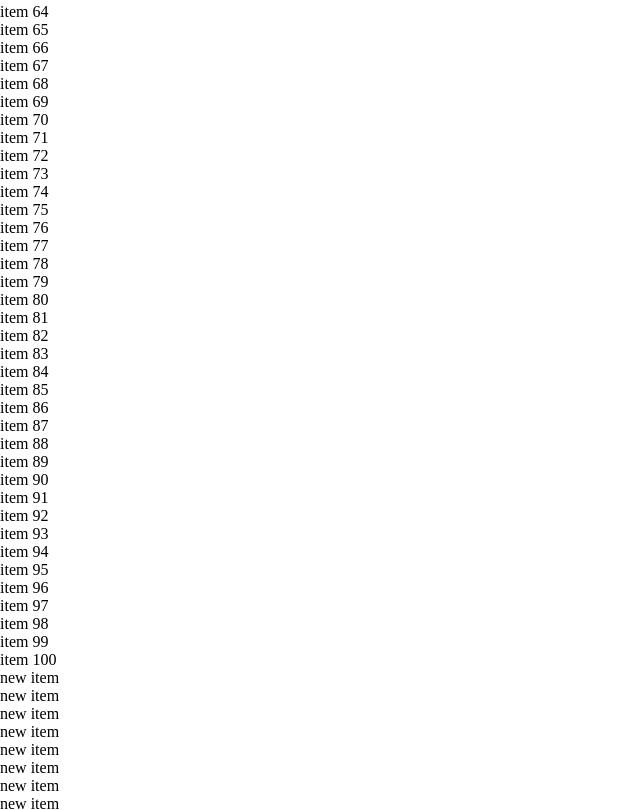
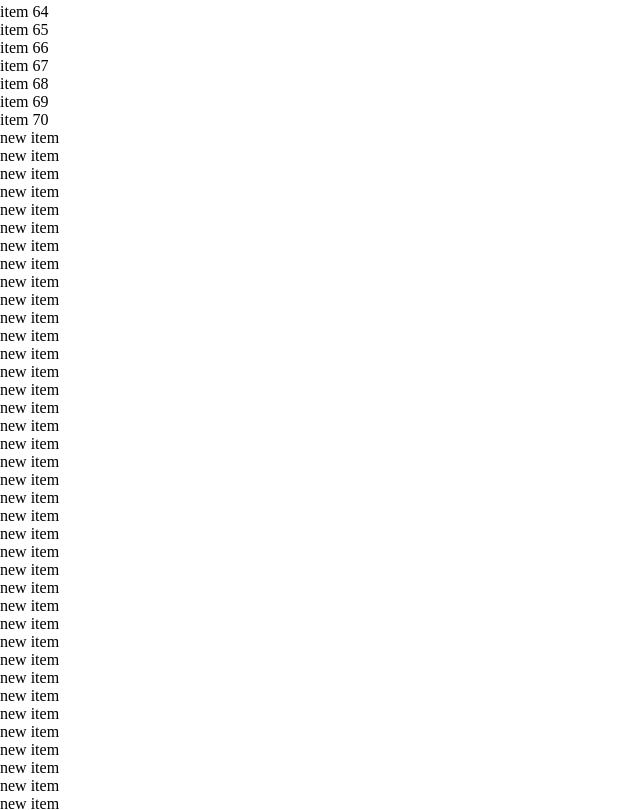
Before and after one commit to luxplanjay/infinite-scroll-plugin, a plain HTML site: page src/index.html in a window 1280 px wide. Shown: the part 1131-1941 px from the top of the page, without its empty margins (0-640 px from the left). Drawn offline with Linux system fonts and the light colour scheme.

Commit message:
packs basic logic into a IScroll class

```diff
--- a/src/index.html
+++ b/src/index.html
@@ -81,36 +81,6 @@
     <li>item 68</li>
     <li>item 69</li>
     <li>item 70</li>
-    <li>item 71</li>
-    <li>item 72</li>
-    <li>item 73</li>
-    <li>item 74</li>
-    <li>item 75</li>
-    <li>item 76</li>
-    <li>item 77</li>
-    <li>item 78</li>
-    <li>item 79</li>
-    <li>item 80</li>
-    <li>item 81</li>
-    <li>item 82</li>
-    <li>item 83</li>
-    <li>item 84</li>
-    <li>item 85</li>
-    <li>item 86</li>
-    <li>item 87</li>
-    <li>item 88</li>
-    <li>item 89</li>
-    <li>item 90</li>
-    <li>item 91</li>
-    <li>item 92</li>
-    <li>item 93</li>
-    <li>item 94</li>
-    <li>item 95</li>
-    <li>item 96</li>
-    <li>item 97</li>
-    <li>item 98</li>
-    <li>item 99</li>
-    <li>item 100</li>
   </ul>
 
   <script src="scripts.js"></script>
--- a/src/scripts.js
+++ b/src/scripts.js
@@ -1,18 +1,31 @@
-window.addEventListener('DOMContentLoaded', () => {
-  window.addEventListener(
-    'scroll',
-    handleScroll.bind(null, document.documentElement, addItems),
-  );
-});
+class IScroll {
+  constructor({ container, action }) {
+    this.container = container;
+    this.onScrollCallback = action;
 
-function handleScroll(el, cb, evt) {
-  const scrollDiff = el.scrollHeight - (el.scrollTop + el.clientHeight);
+    this.initScrollListener();
+  }
 
-  if (scrollDiff < 100) {
-    console.log('qwewe');
-    cb();
+  initScrollListener() {
+    window.addEventListener('scroll', this.handleScroll.bind(this));
+  }
+
+  handleScroll() {
+    const { scrollHeight, scrollTop, clientHeight } = this.container;
+
+    const scrollDiff = scrollHeight - (scrollTop + clientHeight);
+
+    if (scrollDiff < 100) {
+      console.log('loading new items...');
+      this.onScrollCallback();
+    }
   }
 }
+
+new IScroll({
+  container: document.documentElement,
+  action: addItems,
+});
 
 function addItems() {
   const list = document.querySelector('.list');
```
